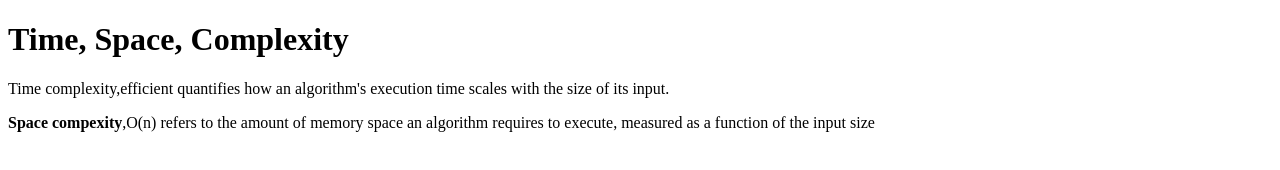
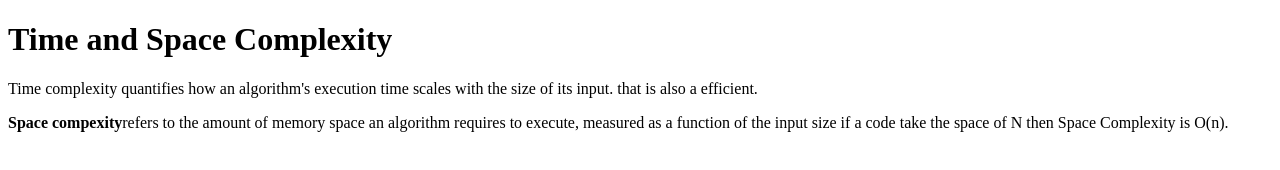
Before and after one commit to acciojob/time-and-space-complexity-Deepgautam76, a website: page main.html in a window 1280 px wide. Drawn offline with Linux system fonts and the light colour scheme.

Commit message:
created a submission

```diff
--- a/main.html
+++ b/main.html
@@ -7,12 +7,12 @@
 </head>
 
 <body>
-	<h1>Time, Space, Complexity</h1>
+	<h1>Time and Space Complexity</h1>
 	<p>
-		Time complexity,efficient quantifies how an algorithm's execution time scales with the size of its input.
+		Time complexity quantifies how an algorithm's execution time scales with the size of its input. that is also a efficient.
 	</p>
 	<p>
-		<b>Space compexity</b>,O(n) refers to the amount of memory space an algorithm requires to execute, measured as a function of the input size
+		<b>Space compexity</b>refers to the amount of memory space an algorithm requires to execute, measured as a function of the input size if a code take the space of N then Space Complexity is O(n).
 	</p>
 	<!-- the entire body must be written by student -->
     <script type="text/javascript" src="./script.js">
```
